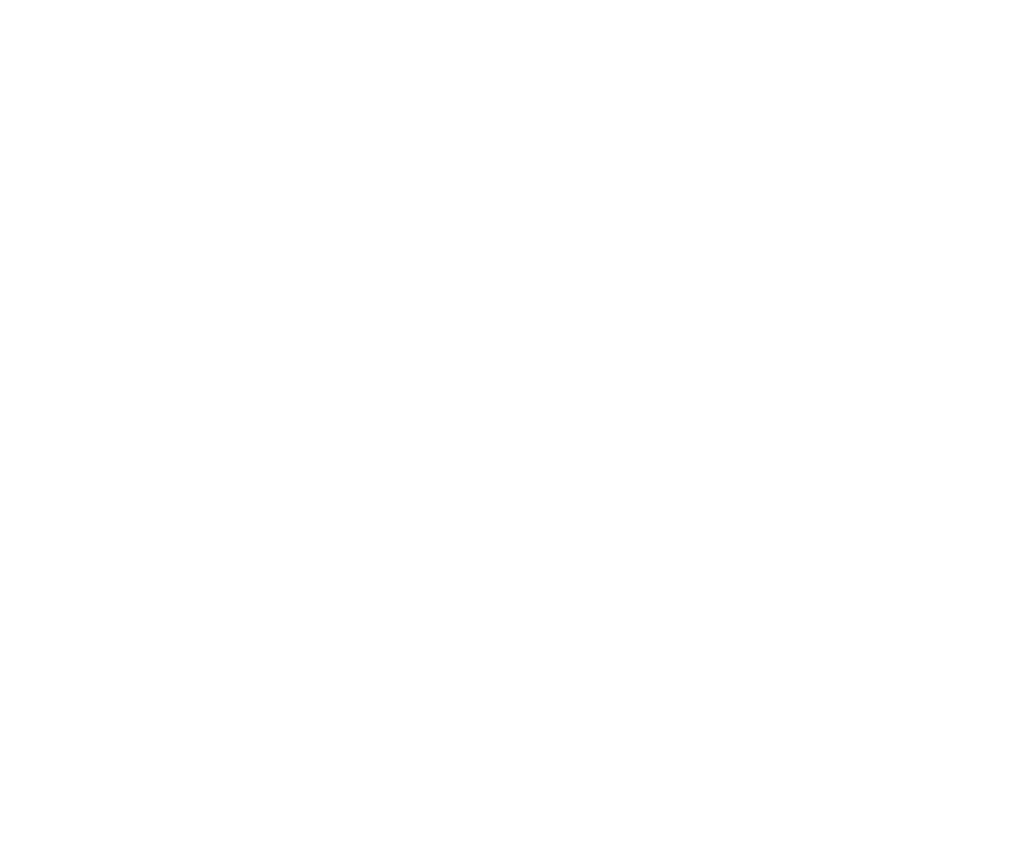
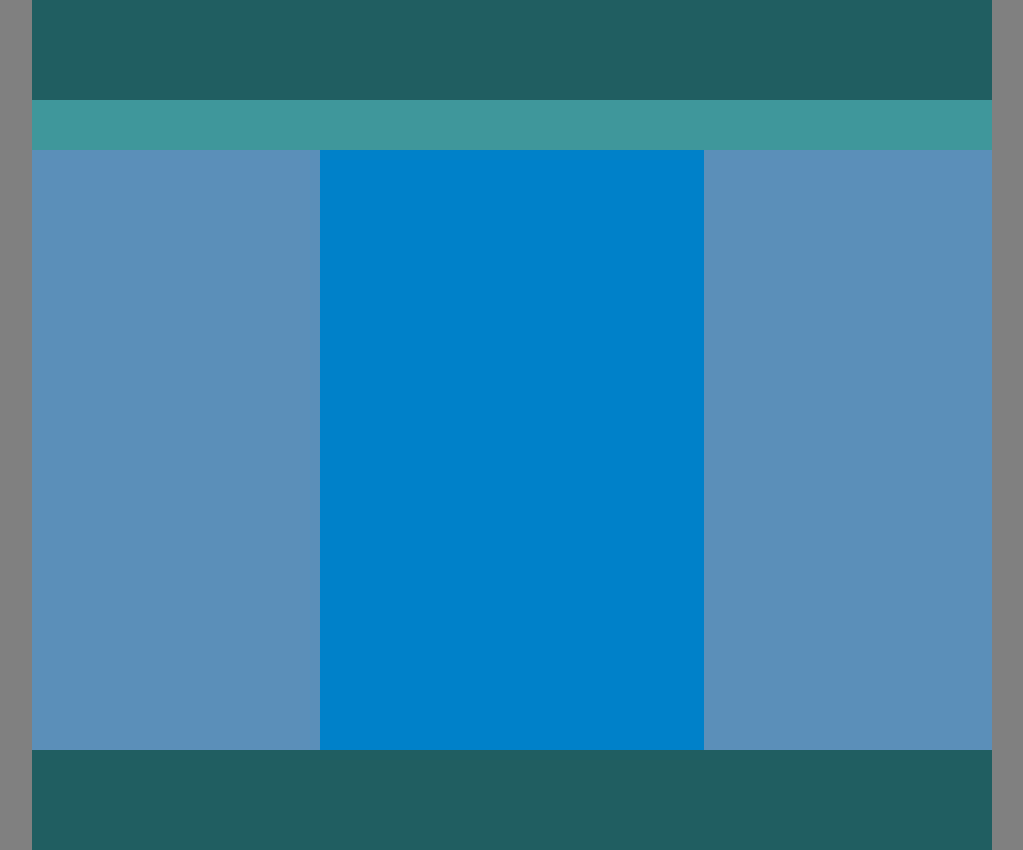
Before and after one commit to vikrantruhela816/templete, a plain HTML site: page index.html in a window 1280 px wide. Shown: the whole page, without its empty margins (128-1151 px from the left). Before the commit the page ends 800 px from the top, so only its background shows below. Drawn offline with Linux system fonts and the light colour scheme.

Commit message:
complete project

```diff
--- a/css/style.css
+++ b/css/style.css
@@ -0,0 +1,55 @@
+* {
+  margin: 0;
+  padding: 0;
+}
+
+body {
+  background-color: #808080;
+}
+
+.templete {
+  width: 960px;
+  margin: 0 auto;
+}
+
+.headerSection {
+  height: 100px;
+  width: 100%;
+  background-color: #205e61;
+}
+.footerSection {
+  height: 100px;
+  width: 100%;
+  background-color: #205e61;
+}
+
+.menuSection {
+  height: 50px;
+  width: 100%;
+  background-color: #3f979b;
+}
+
+.contentSection {
+  height: 600px;
+  width: 100%;
+  background-color: #8bf5fa;
+  display: flex;
+}
+
+.leftPart {
+  width: 30%;
+  height: 100%;
+  background-color: #5b8fb9;
+}
+
+.centerPart {
+  width: 40%;
+  height: 100%;
+  background-color: #0081c9;
+}
+
+.rightPart {
+  width: 30%;
+  height: 100%;
+  background-color: #5b8fb9;
+}
--- a/index.html
+++ b/index.html
@@ -13,7 +13,11 @@
     <div class="templete">
         <div class="headerSection"></div>
         <div class="menuSection"></div>
-        <div class="contentSection"></div>
+        <div class="contentSection">
+            <div class="leftPart"></div>
+            <div class="centerPart"></div>
+            <div class="rightPart"></div>
+        </div>
         <div class="footerSection"></div>
     </div>
 </body>
```
